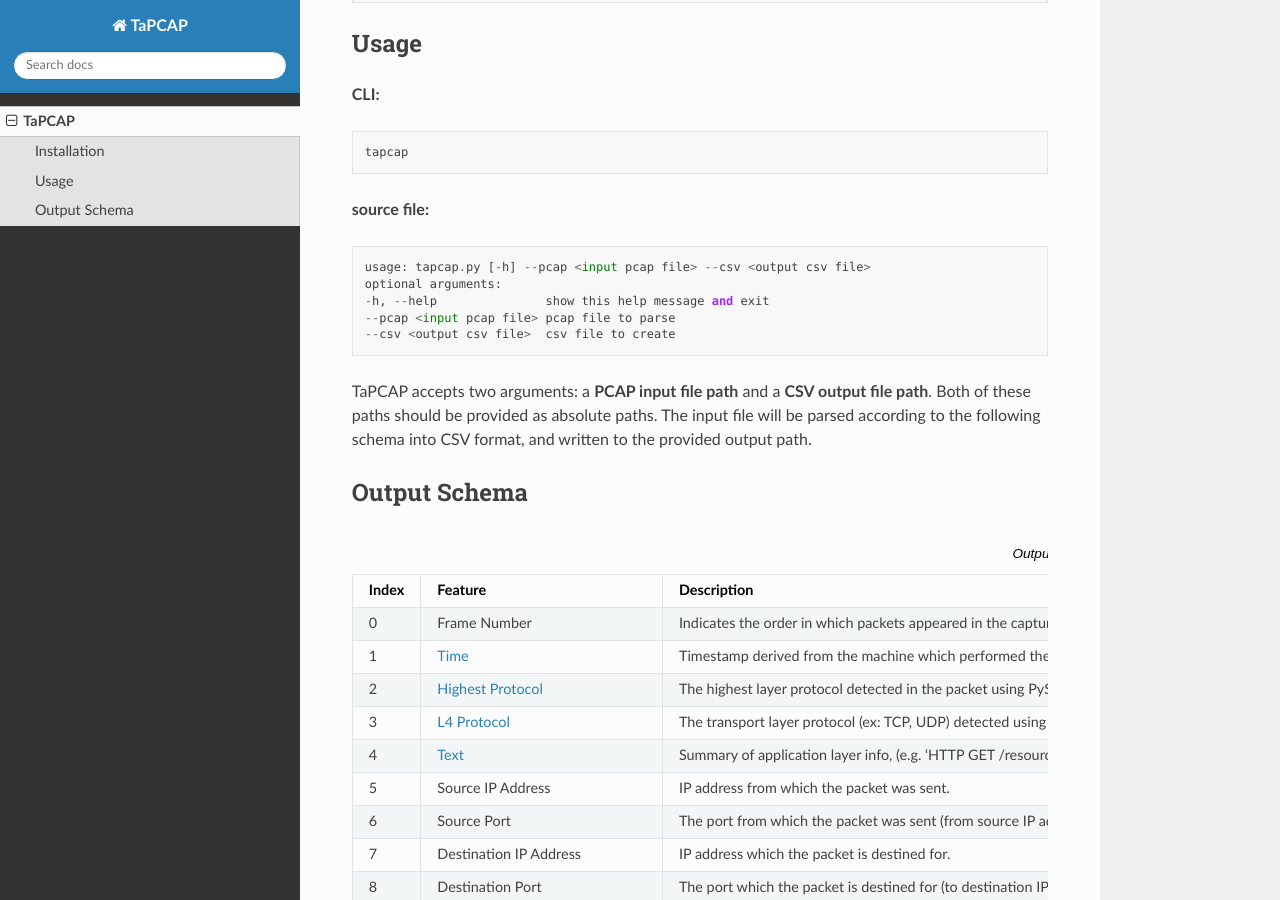
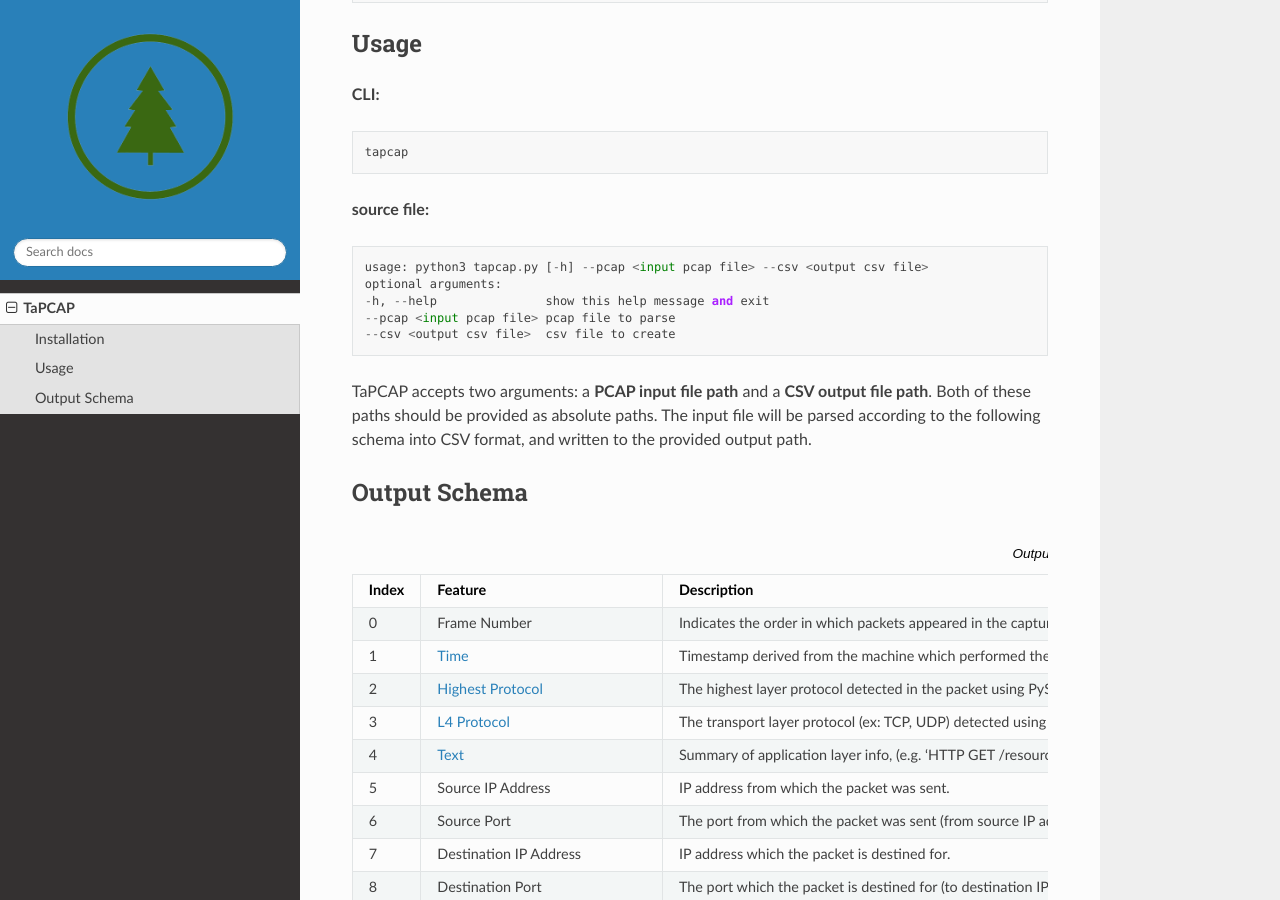
Before and after one commit to mayakapoor/tapcap, a Sphinx documentation site: the page built from docs/tapcap.rst, in a window 1280 px wide and 900 px high, scrolled down 490 px. Built offline with Sphinx 7.4.7 and the Read the Docs theme 2.0.0, drawn with Linux system fonts in a browser that asks for light colours.

Commit message:
adding logo

```diff
--- a/docs/conf.py
+++ b/docs/conf.py
@@ -24,3 +24,8 @@
 
 html_theme = 'sphinx_rtd_theme'
 html_static_path = ['_static']
+html_logo = "alpine_nobg.png"
+html_theme_options = {
+    'logo_only': True,
+    'display_version': False,
+}
--- a/docs/tapcap.rst
+++ b/docs/tapcap.rst
@@ -31,7 +31,7 @@
 
 .. code-block::
 
-  usage: tapcap.py [-h] --pcap <input pcap file> --csv <output csv file>
+  usage: python3 tapcap.py [-h] --pcap <input pcap file> --csv <output csv file>
   optional arguments:
   -h, --help               show this help message and exit
   --pcap <input pcap file> pcap file to parse
```
Also changed, not shown: docs/alpine_nobg.png (added).
